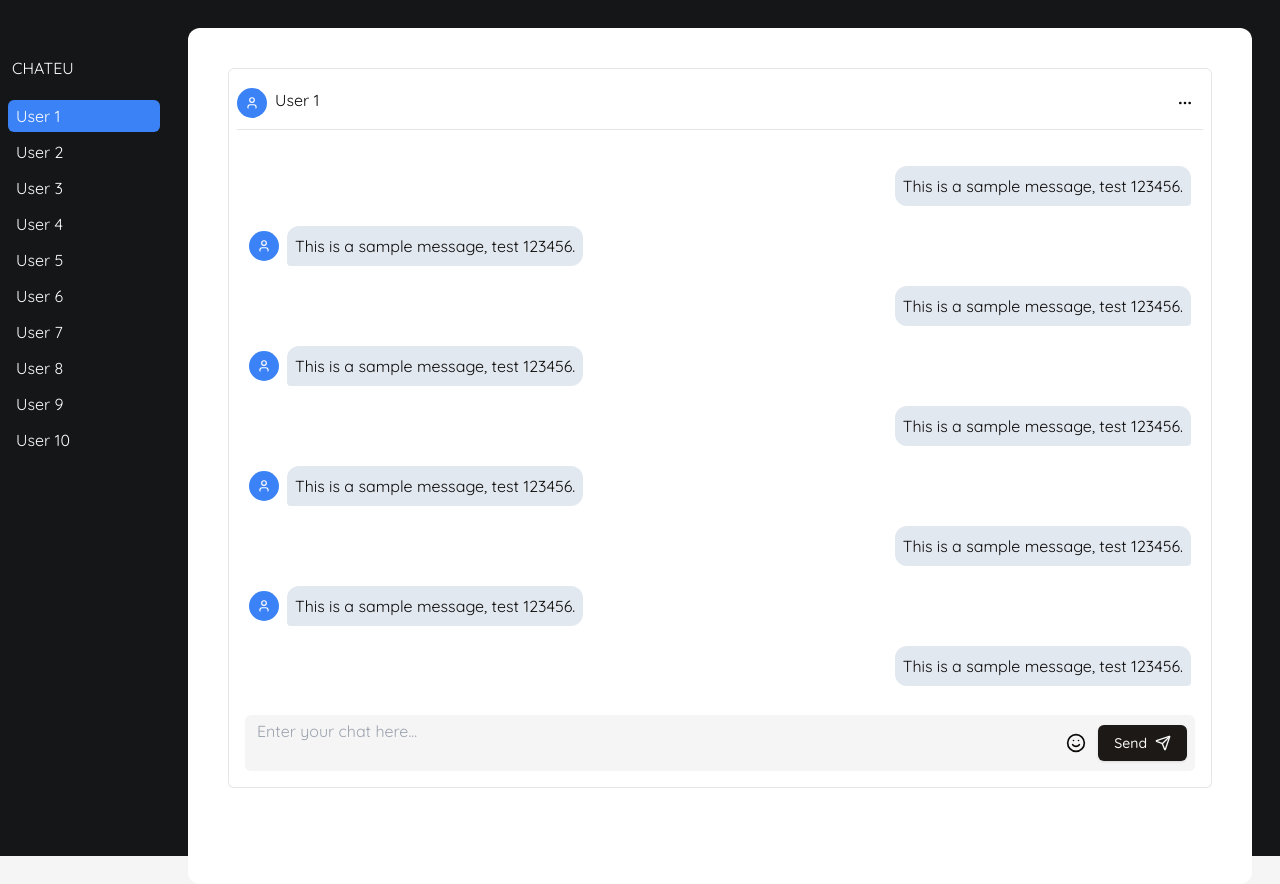
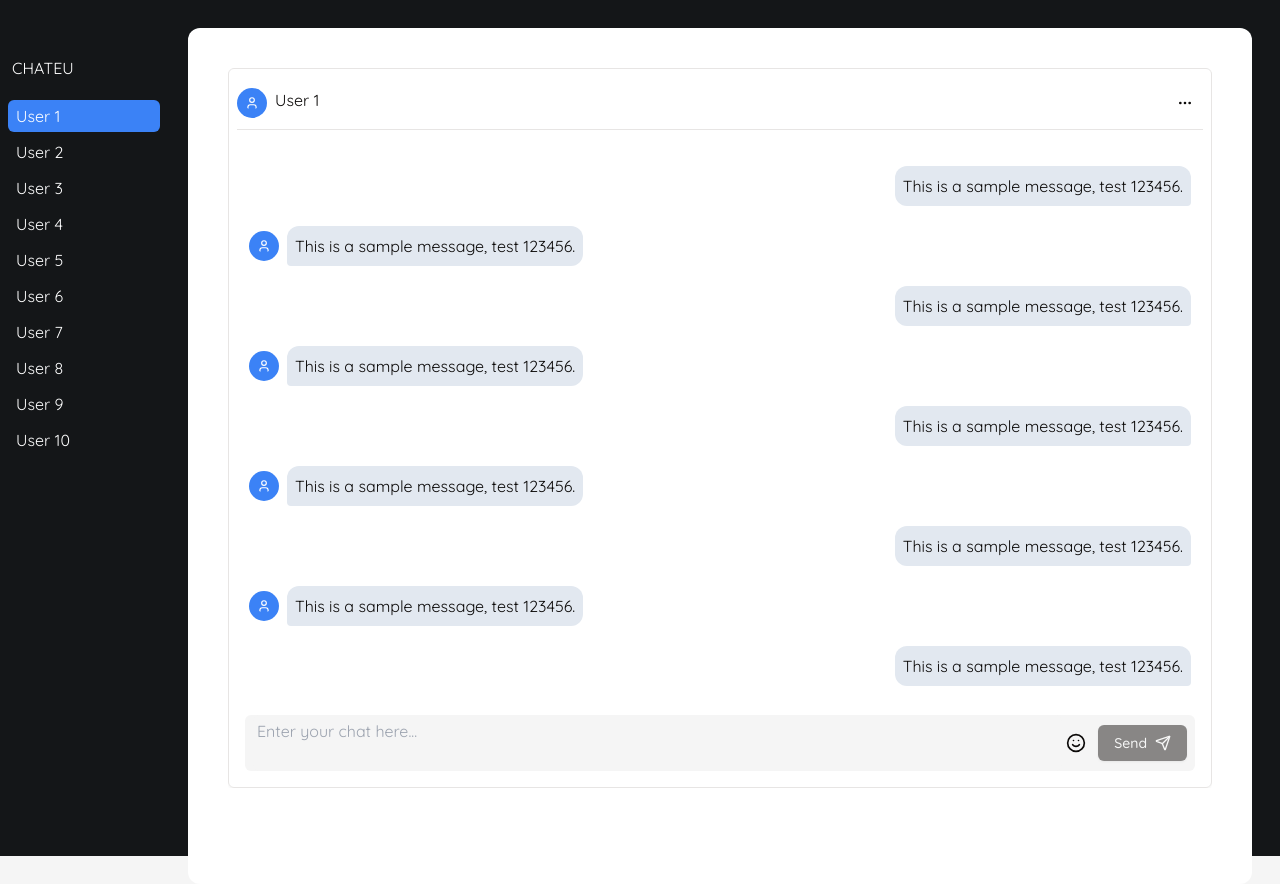
Before and after one commit to russellbanares322/chateu, a Next.js app: page /chats/1 in a window 1280 px wide. Built offline with nearby package versions, Linux system fonts and the light colour scheme; what @convex-dev/auth would draw is missing.

Commit message:
feat: set submit button to disable if there is no data in input

```diff
--- a/app/chats/[chatId]/_layout/chat-input.tsx
+++ b/app/chats/[chatId]/_layout/chat-input.tsx
@@ -54,7 +54,7 @@ export default function ChatInput() {
             </div>
           )}
         </div>
-        <Button type="submit">
+        <Button disabled={!input} type="submit">
           Send <SendIcon />
         </Button>
       </div>
```
